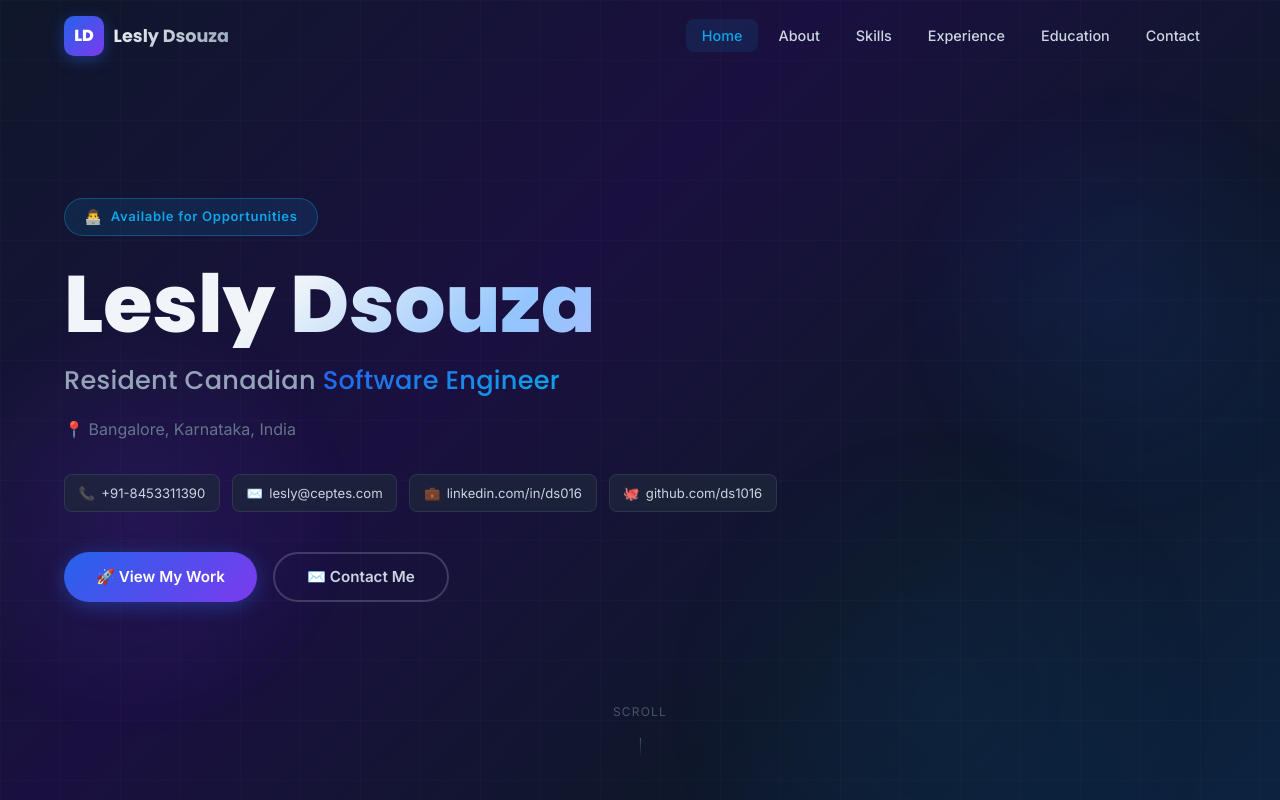
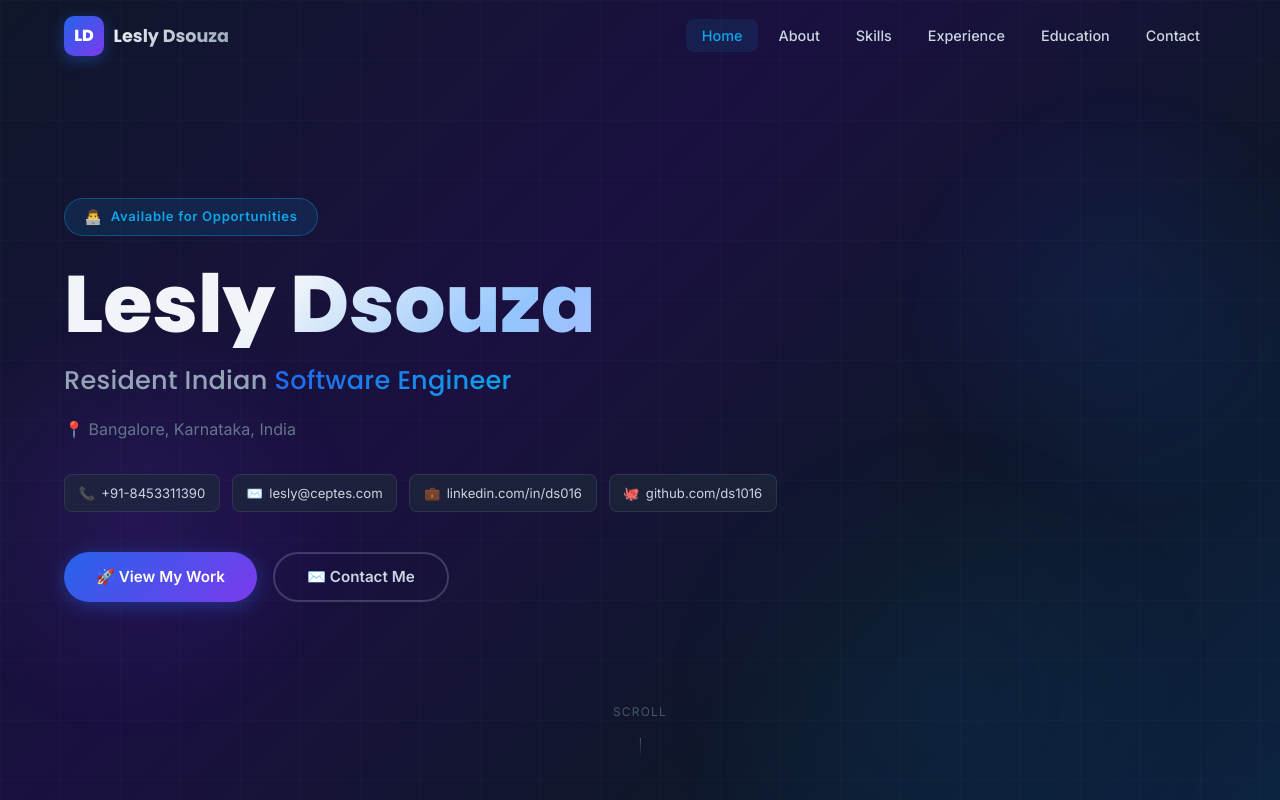
Before and after one commit to LESLY16/First_Website, a React (Create React App) app: page / in a window 1280 px wide. Shown: the top 800 px of the page. Built offline with nearby package versions, Linux system fonts and the light colour scheme.

Commit message:
details updated

```diff
--- a/src/components/Footer.js
+++ b/src/components/Footer.js
@@ -59,7 +59,7 @@
           {/* Social Links */}
           <div style={{ display: 'flex', gap: '1rem' }}>
             <a
-              href="https://github.com/LESLY16"
+              href="https://github.com/ds1016"
               target="_blank"
               rel="noopener noreferrer"
               style={{
@@ -88,7 +88,7 @@
               🐙 GitHub
             </a>
             <a
-              href="https://linkedin.com/in/lesly16"
+              href="https://linkedin.com/in/ds1016"
               target="_blank"
               rel="noopener noreferrer"
               style={{
--- a/src/components/Hero.js
+++ b/src/components/Hero.js
@@ -160,7 +160,7 @@
               letterSpacing: '0.01em',
             }}
           >
-            Resident Canadian{' '}
+            Resident Indian{' '}
             <span
               style={{
                 background: 'linear-gradient(135deg, #2563eb, #0ea5e9)',
```
